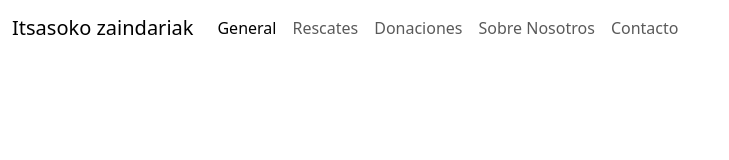
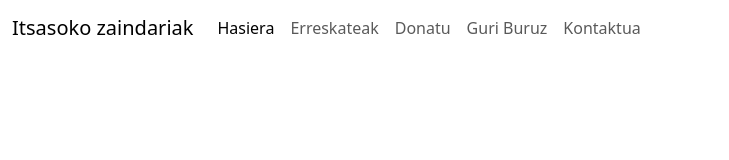
Before and after one commit to jstanton11/3Erronka, an Angular app in the folder salvamiento/: page / in a window 1280 px wide. Shown: the top 160 px of the page, without its empty margins (0-729 px from the left). Built offline with nearby package versions, Linux system fonts and the light colour scheme.

Commit message:
08-01-2025 navbar

```diff
--- a/salvamiento/src/app/components/nav-bar/nav-bar.component.html
+++ b/salvamiento/src/app/components/nav-bar/nav-bar.component.html
@@ -7,19 +7,19 @@
     <div class="collapse navbar-collapse" id="navbarSupportedContent">
       <ul class="navbar-nav me-auto mb-2 mb-lg-0">
         <li class="nav-item">
-          <a class="nav-link active" aria-current="page" href="#">General</a>
+          <a class="nav-link active" aria-current="page" href="#">Hasiera</a>
         </li>
         <li class="nav-item">
-          <a class="nav-link" href="#">Rescates</a>
+          <a class="nav-link" href="#">Erreskateak</a>
         </li>
         <li class="nav-item">
-          <a class="nav-link" href="#">Donaciones</a>
+          <a class="nav-link" href="#">Donatu</a>
         </li>
         <li class="nav-item">
-          <a class="nav-link" href="#">Sobre Nosotros</a>
+          <a class="nav-link" href="#">Guri Buruz</a>
         </li>
         <li class="nav-item">
-          <a class="nav-link" href="#">Contacto</a>
+          <a class="nav-link" href="#">Kontaktua</a>
         </li>
       </ul>
     </div>
```
